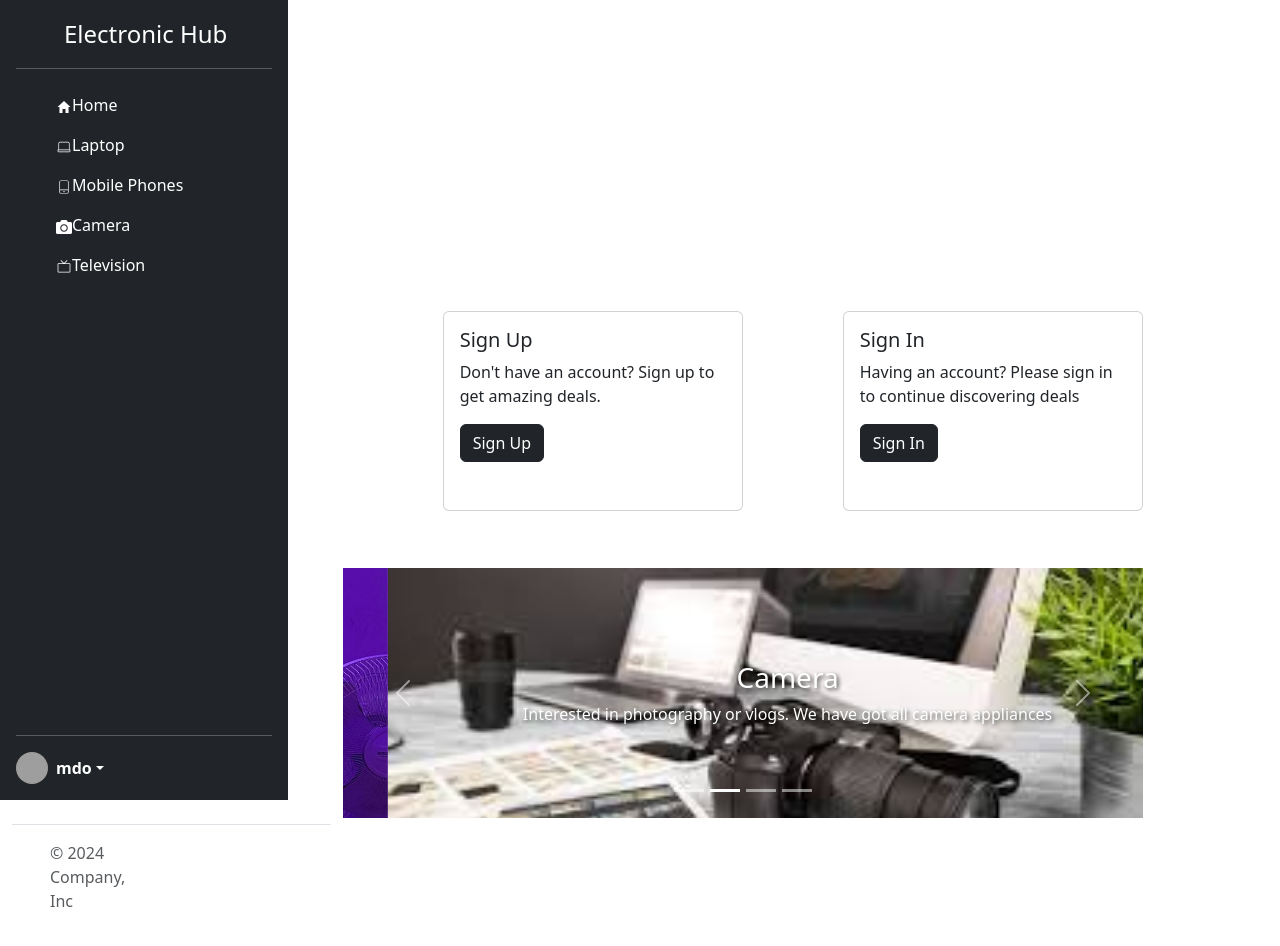
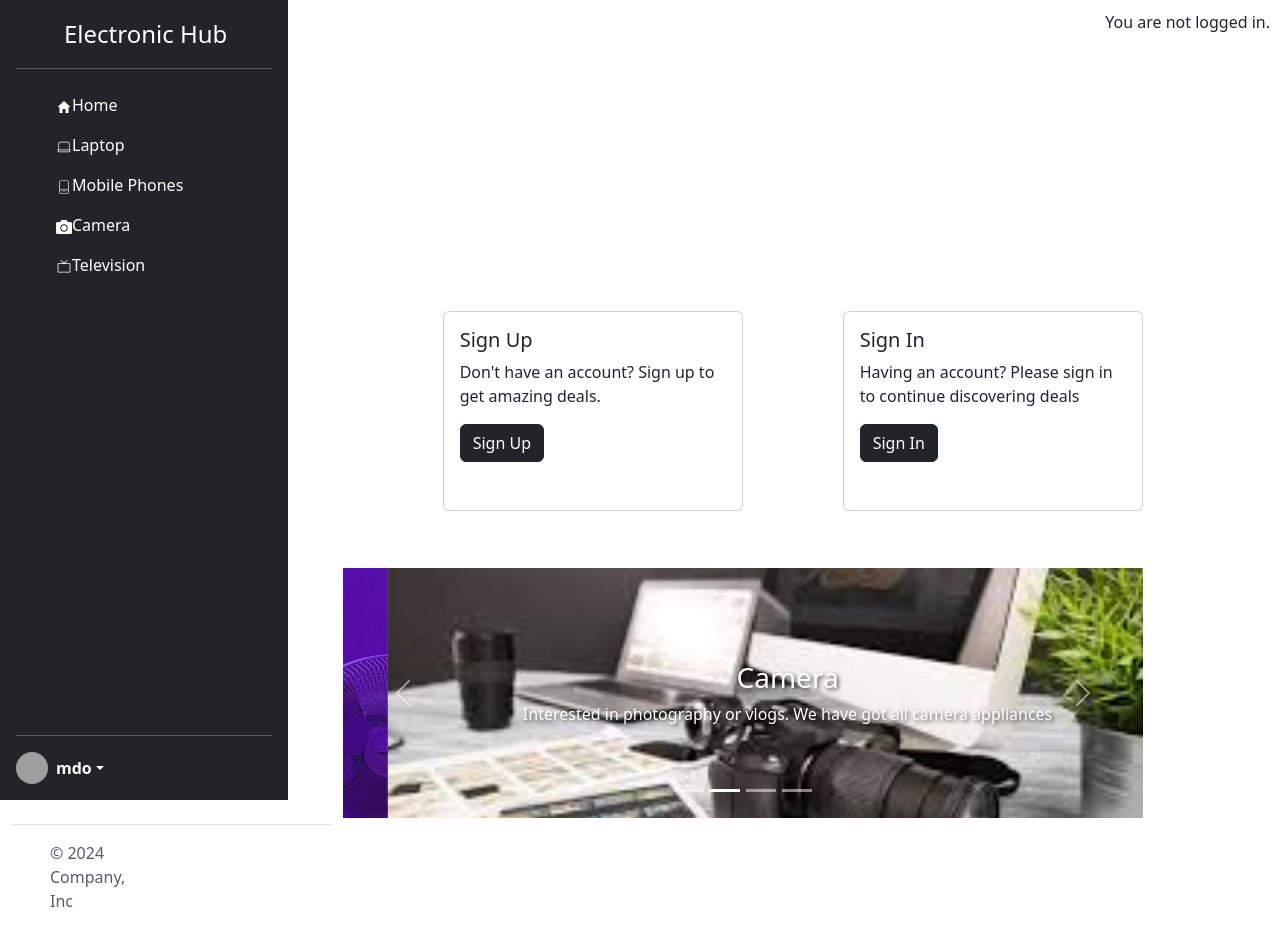
Before and after one commit to AADIL812/ElcectronicWebStore, a React (Vite) app in the folder client/: page / in a window 1280 px wide. Shown: the top 946 px of the page. Built offline with nearby package versions, Linux system fonts and the light colour scheme; grey boxes are pictures that could not be loaded.

Commit message:
Jan13'2025

```diff
--- /dev/null
+++ b/client/src/Userprovider.jsx
@@ -0,0 +1,15 @@
+import React, { createContext, useState } from "react";
+
+export const userContext = createContext();
+
+const Userprovider = ({ children }) => {
+  const [user, setUser] = useState(null);
+
+  return (
+    <userContext.Provider value={{ user, setUser }}>
+      {children}
+    </userContext.Provider>
+  );
+};
+
+export default Userprovider;
--- a/client/src/components/Signinform.jsx
+++ b/client/src/components/Signinform.jsx
@@ -1,10 +1,13 @@
-import React, { useState } from "react";
-import { Link } from "react-router-dom";
+import React, { useState, useContext } from "react";
 import axios from "axios";
+import { userContext } from "../Userprovider"; // Import the context
 
 const Signinform = () => {
   const [userid, setUserid] = useState("");
   const [password, setPassword] = useState("");
+
+  // Consume userContext
+  const { user, setUser } = useContext(userContext);
 
   const handleSubmit = async (e) => {
     e.preventDefault();
@@ -16,7 +19,8 @@ const Signinform = () => {
       });
 
       if (response.status === 200) {
-        // Redirect or show success message
+        console.log(response);
+        setUser({ userid:response.data.user.UserId,username:response.data.user.Name});
         alert("Login successful!");
       }
     } catch (error) {
--- a/client/src/main.jsx
+++ b/client/src/main.jsx
@@ -10,25 +10,28 @@ import TV from "./components/TV.jsx";
 import Signin from "./components/Signin.jsx";
 import Signup from "./components/Signup.jsx";
 import "bootstrap/dist/css/bootstrap.min.css";
+import Userprovider from "./Userprovider.jsx";
 
 const router = createBrowserRouter([
   {
     path: "/",
-    element: <App />,
+    element: <App />, // App will act as a layout with Outlet
     children: [
       { path: "/", element: <Home /> },
-      { path: "/Laptop", element: <Laptop /> },
-      { path: "/Mobile", element: <Mobile /> },
-      { path: "/Camera", element: <Camera /> },
-      { path: "/TV", element: <TV /> },
-      { path: "/signin", element: <Signin /> }, // Route for Signin
-      { path: "/signup", element: <Signup /> }, // Route for Signup
+      { path: "/laptop", element: <Laptop /> },
+      { path: "/mobile", element: <Mobile /> },
+      { path: "/camera", element: <Camera /> },
+      { path: "/tv", element: <TV /> },
+      { path: "/signin", element: <Signin /> },
+      { path: "/signup", element: <Signup /> },
     ],
   },
 ]);
 
 ReactDOM.createRoot(document.getElementById("root")).render(
   <React.StrictMode>
-    <RouterProvider router={router} />
+    <Userprovider>
+      <RouterProvider router={router} />
+    </Userprovider>
   </React.StrictMode>
 );
--- a/client/src/routes/App.jsx
+++ b/client/src/routes/App.jsx
@@ -1,35 +1,38 @@
 import "./App.css";
 import Sidebar from "../components/Sidebar";
 import Footer from "../components/Footer";
-import Home from "../components/Home";
-import "bootstrap/dist/css/bootstrap.min.css";
-//import { RouterProvider, createBrowserRouter } from "react-router-dom";
-//import { ChakraProvider } from "@chakra-ui/react";
-import { useState } from "react";
-//import { BrowserRouter } from "react-router-dom";
-//import Signin from "./components/Signin";
-import Mobile from "../components/Mobile";
-import Laptop from "../components/Laptop";
-import Camera from "../components/Camera";
-import TV from "../components/TV";
+import { useContext } from "react";
 import { Outlet } from "react-router-dom";
+import { userContext } from "../Userprovider"; // Import userContext
+
 function App() {
-  let [comp, setComp] = useState("home");
+  const { user } = useContext(userContext); // Access user details from context
+
   return (
-    <>
-      <div className="grp1">
-        <div className="grp2">
-          <Sidebar comp={comp} setcomp={setComp} />
-          <Footer />
-        </div>
-        <Outlet></Outlet>
-        {/* {comp === "home" && <Home />}
-        {comp === "laptop" && <Laptop />}
-        {comp === "camera" && <Camera />}
-        {comp === "mobile" && <Mobile />}
-        {comp === "tv" && <TV />} */}
+    <div className="grp1">
+      {/* User Details in the Top-Right Corner */}
+      <div style={{ position: "absolute", top: "10px", right: "10px", textAlign: "right" }}>
+        {user ? (
+          <div>
+            {console.log(user)}
+            <p>
+              Welcome, <strong>{user.username}</strong>!
+              {console.log(user.name)}
+            </p>
+            <p>UserID: {user.userid}</p>
+          </div>
+        ) : (
+          <p>You are not logged in.</p>
+        )}
       </div>
-    </>
+
+      <div className="grp2">
+        <Sidebar />
+        <Footer />
+      </div>
+      {/* Render Child Routes */}
+      <Outlet />
+    </div>
   );
 }
 
```
Also changed, not shown: 1 other file (tests, documents, lock files or other folders).
